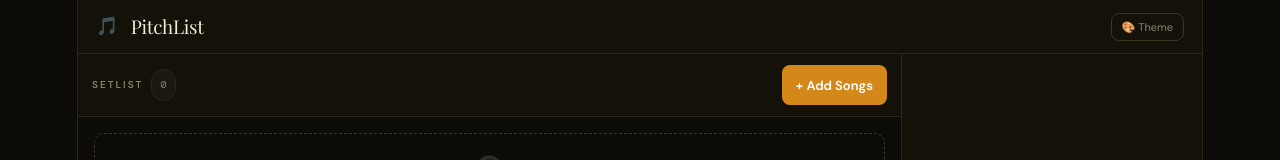
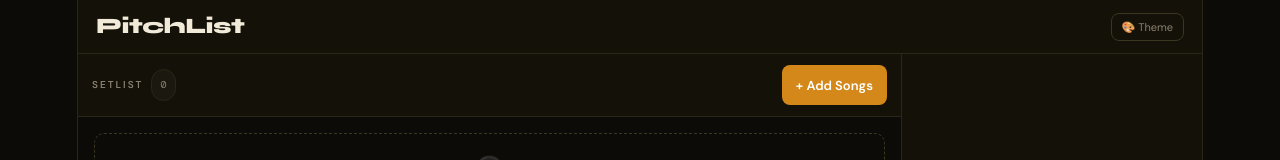
Before and after one commit to ipanmanuel-bot/WorshipSetlist, a React (Vite) app: page / in a window 1280 px wide. Shown: the top 160 px of the page. Built offline with nearby package versions, Linux system fonts and the light colour scheme.

Commit message:
remove logo, switch title font to Syne

```diff
--- a/src/App.tsx
+++ b/src/App.tsx
@@ -176,7 +176,7 @@ const applyTheme=theme=>{ const r=document.documentElement; Object.entries(theme
 
 /* ─── Styles ─────────────────────────────────────────────── */
 const STYLE=`
-@import url('https://fonts.googleapis.com/css2?family=Playfair+Display:wght@400;700&family=DM+Sans:wght@300;400;500;600&family=DM+Mono:wght@400;500&display=swap');
+@import url('https://fonts.googleapis.com/css2?family=Syne:wght@400;600;700;800&family=DM+Sans:wght@300;400;500;600&family=DM+Mono:wght@400;500&display=swap');
 *{box-sizing:border-box;margin:0;padding:0;}
 :root{
   --bg:#0c0b08;--bg2:#131108;--bg3:#1a180f;--bg4:#201e14;
@@ -188,7 +188,7 @@ html,body{height:100%;background:var(--bg);color:var(--text);font-family:'DM San
 .app{display:flex;flex-direction:column;height:100vh;overflow:hidden;position:relative;}
 .header{flex-shrink:0;height:54px;display:flex;align-items:center;gap:12px;padding:0 18px;border-bottom:1px solid var(--border);background:var(--bg2);position:relative;z-index:20;}
 .logo{font-size:18px;opacity:.7;}
-.header h1{font-family:'Playfair Display',serif;font-size:19px;letter-spacing:-.3px;color:var(--text);}
+.header h1{font-family:'Syne',sans-serif;font-size:22px;font-weight:800;letter-spacing:-.5px;color:var(--text);}
 .header-sub{font-size:11px;color:var(--text2);font-weight:300;margin-left:2px;}
 .main{flex:1;overflow:hidden;display:flex;}
 @media(max-width:660px){.main{flex-direction:column;}}
@@ -588,7 +588,6 @@ const busyRef      = useRef(false);
       <style>{STYLE}</style>
       <div className="app">
         <header className="header">
-          <span className="logo">🎵</span>
           <h1>PitchList</h1>
           <button className="theme-btn" onClick={e=>{e.stopPropagation();setShowThemes(p=>!p)}}>
             🎨 Theme
```
